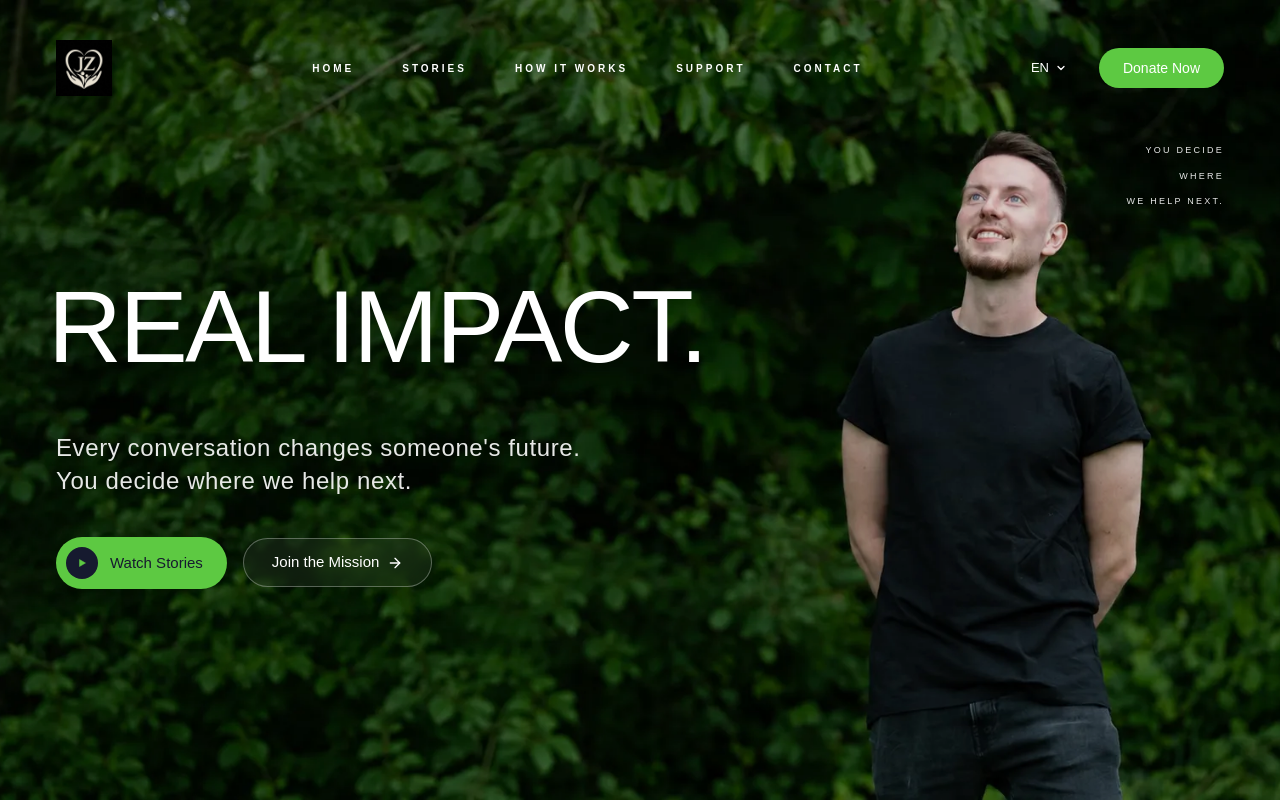
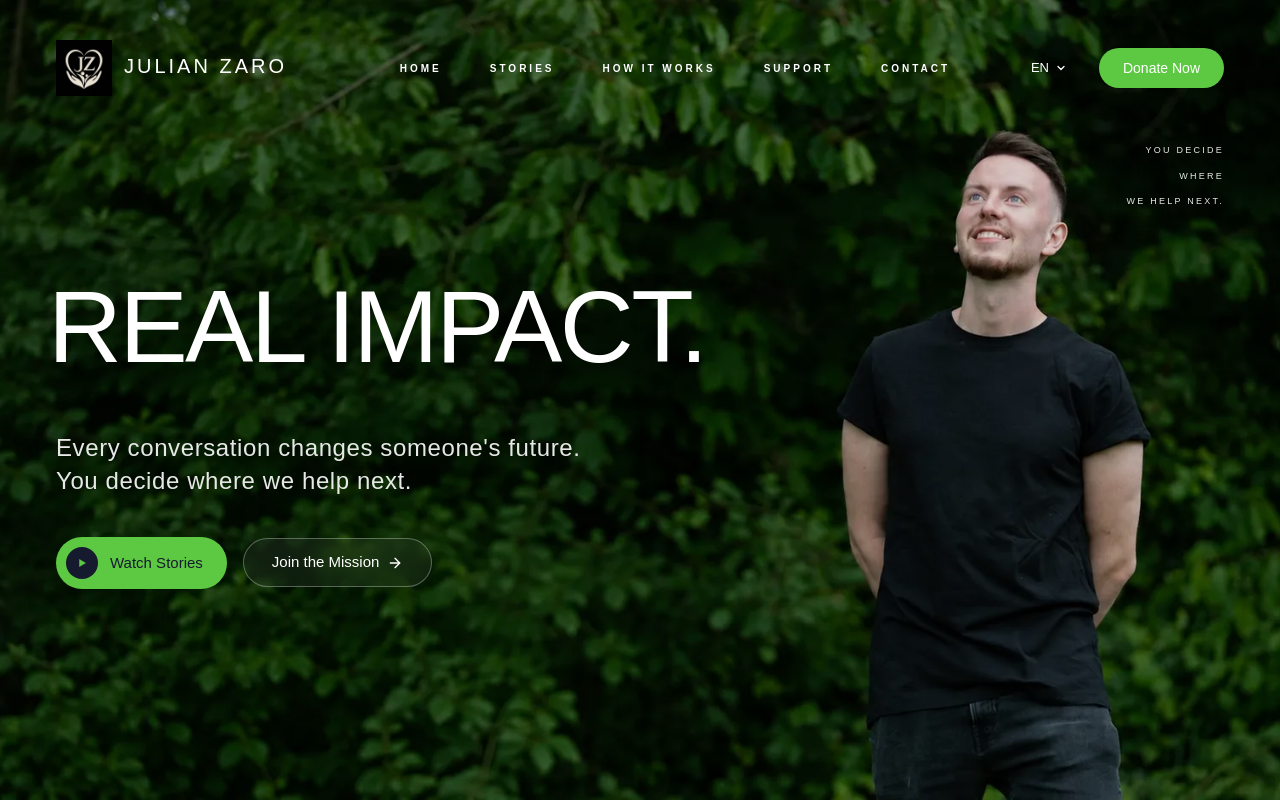
Before and after one commit to Pentacloud-Consulting/Julian-Zaro, a Next.js app: page / in a window 1280 px wide. Shown: the top 802 px of the page. Built offline with nearby package versions, Linux system fonts and the light colour scheme.

Commit message:
Update branding: Add text 'JULIAN ZARO' alongside the logo image in Navbar and Footer

```diff
--- a/src/FrontEnd/Components/Footer.tsx
+++ b/src/FrontEnd/Components/Footer.tsx
@@ -105,6 +105,7 @@ export default function Footer() {
             className="flex items-center gap-2 md:gap-3"
           >
             <img src="/Logo/Julian Zaro.png" alt="Julian Zaro Logo" className="h-10 md:h-14 object-contain" />
+            <span className="text-base md:text-lg font-medium tracking-[0.1em] md:tracking-[0.15em] mb-0 md:mb-1 uppercase">JULIAN ZARO</span>
           </motion.div>
 
           <motion.p
--- a/src/FrontEnd/Components/Navbar.tsx
+++ b/src/FrontEnd/Components/Navbar.tsx
@@ -21,8 +21,9 @@ export default function Navbar() {
   return (
     <nav className={`fixed top-0 left-0 w-full z-50 transition-all duration-300 flex justify-between items-center px-5 md:px-14 ${scrolled ? 'py-3 md:py-4 bg-[#111111]/95 backdrop-blur-md shadow-lg border-b border-white/5' : 'py-5 md:py-10 bg-transparent'}`}>
       {/* Logo */}
-      <Link href="/" className="flex items-center">
+      <Link href="/" className="flex items-center gap-2 md:gap-3">
         <img src="/Logo/Julian Zaro.png" alt="Julian Zaro Logo" className="h-10 md:h-14 object-contain" />
+        <span className="text-[14px] md:text-xl font-medium tracking-[0.1em] md:tracking-[0.15em] mb-0 md:mb-1 uppercase text-white">JULIAN ZARO</span>
       </Link>
 
       {/* Links */}
```
